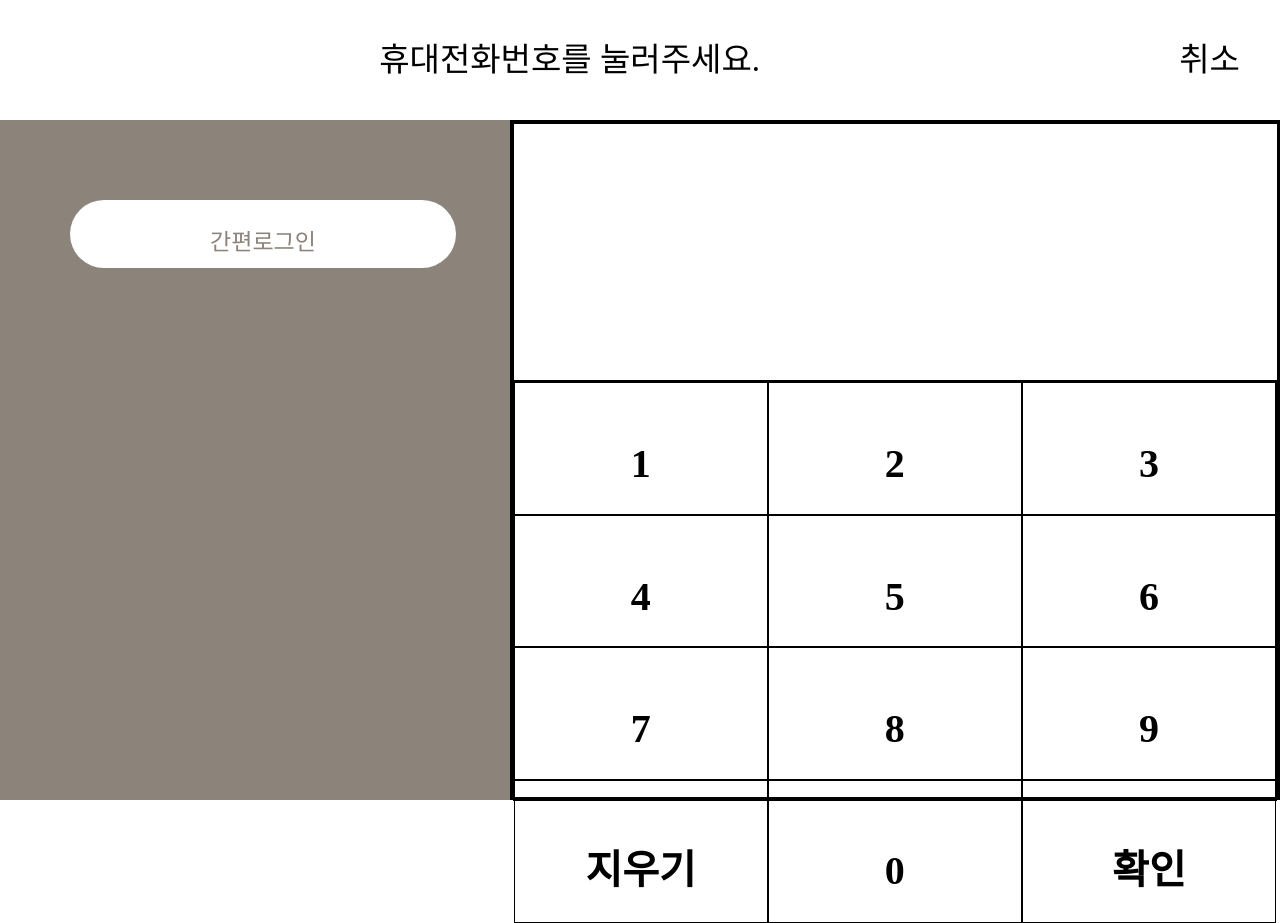
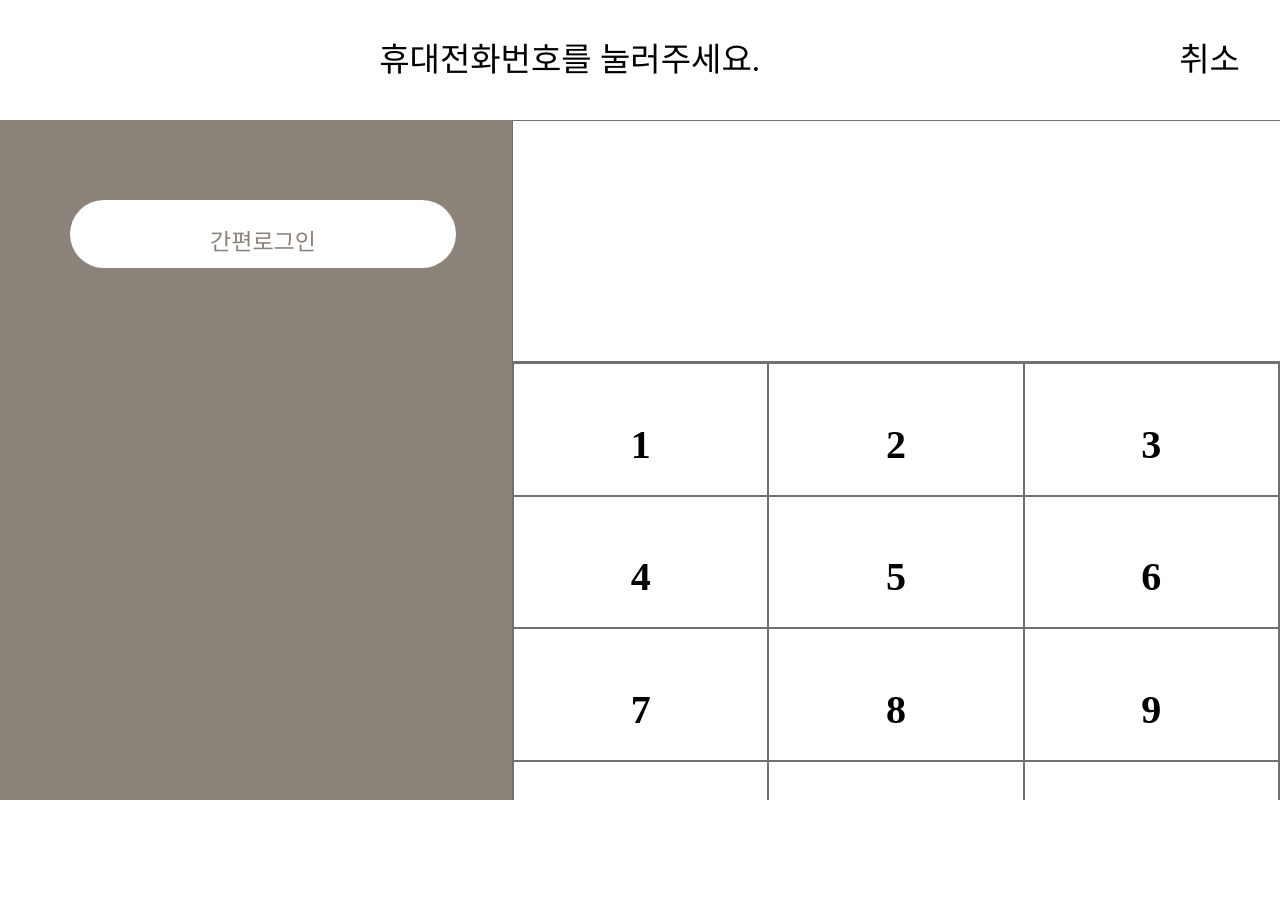
Before and after one commit to Ko-GyeongTae/Frontend-GymManagement-client, a Next.js app: page /login in a window 1280 px wide. After the commit the page ends 800 px from the top, so only its background shows below. Built offline with nearby package versions, Linux system fonts and the light colour scheme.

Commit message:
<EDIT> hidden

```diff
--- a/pages/login.tsx
+++ b/pages/login.tsx
@@ -18,7 +18,7 @@ const Login = () => {
     });
 
     return (
-        <div style={{ width: '100%', height: '100vh' }}>
+        <div style={{ width: '100%', height: '100vh', overflow: 'hidden' }}>
             <div style={{ display: 'inline-flex', width: '100%', height: '15%', textAlign: 'center' }}>
                 <div style={{ width: '89%' }}>
                     <p style={{ verticalAlign: 'middle', fontSize: 33 }}>휴대전화번호를 눌러주세요.</p>
@@ -27,79 +27,79 @@ const Login = () => {
                     <p style={{ verticalAlign: 'middle', fontSize: 33 }}>취소</p>
                 </div>
             </div>
-            <div style={{ width: '100%', height: '85%', display: 'flex' }}>
-                <div style={{ width: '40%', backgroundColor: '#8C837A', alignItems: 'center' }}>
+            <div style={{ width: '100%', height: '100%', display: 'inline-flex' }}>
+                <div style={{ width: '40%', height: '85%', backgroundColor: '#8C837A', alignItems: 'center' }}>
                     <LoginButton backgroundColor={'white'} fontColor={'#8C837A'} left={70} top={200} />
                 </div>
-                <div style={{ width: '60%', border: -1, borderStyle: 'solid', borderColor: 'black' }}>
-                    <div style={{ width: '100%', height: '38%', textAlign: 'center', border: 1, borderStyle: 'solid', borderColor: 'black' }}>
+                <div style={{ width: '60%', height: '100%' }}>
+                    <div style={{ width: '100%', height: '30%', textAlign: 'center', border: 1, borderStyle: 'solid', borderColor: '#707070' }}>
                         <p style={{ fontSize: 60 }}>{phoneNum.slice(0, 3) + (phoneNum.length > 3 ? '-' : "") + phoneNum.slice(3,7) + (phoneNum.length > 7 ? '-' : "") + phoneNum.slice(7, 11)}</p>
                     </div>
-                    <div style={{ width: 'auto', height: '62%', border: 1, borderStyle: 'solid', borderColor: 'black' }}>
+                    <div style={{ width: 'auto', height: '55%', border: 1, borderStyle: 'solid', borderColor: '#707070' }}>
                         <div style={{ display: 'table', width: '100%', height: '100%' }}>
                             <div style={{ display: 'table-row' }}>
-                                <div style={{ display: 'table-cell', width: '33%', height: '25%', textAlign: 'center', fontSize: 20, paddingTop: 30, border: 1, borderStyle: 'solid', borderColor: 'black' }} onClick={() => {
+                                <div style={{ display: 'table-cell', width: '33%', height: '25%', textAlign: 'center', fontSize: 20, paddingTop: 30, border: 1, borderStyle: 'solid', borderColor: '#707070' }} onClick={() => {
                                     InputNumber('1');
                                 }}>
                                     <h1>1</h1>
                                 </div>
-                                <div style={{ display: 'table-cell', width: '33%', height: '25%', textAlign: 'center', fontSize: 20, paddingTop: 30, border: 1, borderStyle: 'solid', borderColor: 'black' }} onClick={() => {
+                                <div style={{ display: 'table-cell', width: '33%', height: '25%', textAlign: 'center', fontSize: 20, paddingTop: 30, border: 1, borderStyle: 'solid', borderColor: '#707070' }} onClick={() => {
                                     InputNumber('2');
                                 }}>
                                     <h1>2</h1>
                                 </div>
-                                <div style={{ display: 'table-cell', width: '33%', height: '25%', textAlign: 'center', fontSize: 20, paddingTop: 30, border: 1, borderStyle: 'solid', borderColor: 'black' }} onClick={() => {
+                                <div style={{ display: 'table-cell', width: '33%', height: '25%', textAlign: 'center', fontSize: 20, paddingTop: 30, border: 1, borderStyle: 'solid', borderColor: '#707070' }} onClick={() => {
                                     InputNumber('3');
                                 }}>
                                     <h1>3</h1>
                                 </div>
                             </div>
                             <div style={{ display: 'table-row' }}>
-                                <div style={{ display: 'table-cell', width: '33%', height: '25%', textAlign: 'center', fontSize: 20, paddingTop: 30, border: 1, borderStyle: 'solid', borderColor: 'black' }} onClick={() => {
+                                <div style={{ display: 'table-cell', width: '33%', height: '25%', textAlign: 'center', fontSize: 20, paddingTop: 30, border: 1, borderStyle: 'solid', borderColor: '#707070' }} onClick={() => {
                                     InputNumber('4');
                                 }}>
                                     <h1>4</h1>
                                 </div>
-                                <div style={{ display: 'table-cell', width: '33%', height: '25%', textAlign: 'center', fontSize: 20, paddingTop: 30, border: 1, borderStyle: 'solid', borderColor: 'black' }} onClick={() => {
+                                <div style={{ display: 'table-cell', width: '33%', height: '25%', textAlign: 'center', fontSize: 20, paddingTop: 30, border: 1, borderStyle: 'solid', borderColor: '#707070' }} onClick={() => {
                                     InputNumber('5');
                                 }}>
                                     <h1>5</h1>
                                 </div>
-                                <div style={{ display: 'table-cell', width: '33%', height: '25%', textAlign: 'center', fontSize: 20, paddingTop: 30, border: 1, borderStyle: 'solid', borderColor: 'black' }} onClick={() => {
+                                <div style={{ display: 'table-cell', width: '33%', height: '25%', textAlign: 'center', fontSize: 20, paddingTop: 30, border: 1, borderStyle: 'solid', borderColor: '#707070' }} onClick={() => {
                                     InputNumber('6');
                                 }}>
                                     <h1>6</h1>
                                 </div>
                             </div>
                             <div style={{ display: 'table-row' }}>
-                                <div style={{ display: 'table-cell', width: '33%', height: '25%', textAlign: 'center', fontSize: 20, paddingTop: 30, border: 1, borderStyle: 'solid', borderColor: 'black' }} onClick={() => {
+                                <div style={{ display: 'table-cell', width: '33%', height: '25%', textAlign: 'center', fontSize: 20, paddingTop: 30, border: 1, borderStyle: 'solid', borderColor: '#707070' }} onClick={() => {
                                     InputNumber('7');
                                 }}>
                                     <h1>7</h1>
                                 </div>
-                                <div style={{ display: 'table-cell', width: '33%', height: '25%', textAlign: 'center', fontSize: 20, paddingTop: 30, border: 1, borderStyle: 'solid', borderColor: 'black' }} onClick={() => {
+                                <div style={{ display: 'table-cell', width: '33%', height: '25%', textAlign: 'center', fontSize: 20, paddingTop: 30, border: 1, borderStyle: 'solid', borderColor: '#707070' }} onClick={() => {
                                     InputNumber('8');
                                 }}>
                                     <h1>8</h1>
                                 </div>
-                                <div style={{ display: 'table-cell', width: '33%', height: '25%', textAlign: 'center', fontSize: 20, paddingTop: 30, border: 1, borderStyle: 'solid', borderColor: 'black' }} onClick={() => {
+                                <div style={{ display: 'table-cell', width: '33%', height: '25%', textAlign: 'center', fontSize: 20, paddingTop: 30, border: 1, borderStyle: 'solid', borderColor: '#707070' }} onClick={() => {
                                     InputNumber('9');
                                 }}>
                                     <h1>9</h1>
                                 </div>
                             </div>
                             <div style={{ display: 'table-row' }}>
-                                <div style={{ display: 'table-cell', width: '33%', height: '25%', textAlign: 'center', fontSize: 20, paddingTop: 30, border: 1, borderStyle: 'solid', borderColor: 'black' }} onClick={() => {
+                                <div style={{ display: 'table-cell', width: '33%', height: '25%', textAlign: 'center', fontSize: 20, paddingTop: 30, border: 1, borderStyle: 'solid', borderColor: '#707070' }} onClick={() => {
                                     setPhoneNum(phoneNum.slice(0, -1));
                                 }}>
                                     <h1>지우기</h1>
                                 </div>
-                                <div style={{ display: 'table-cell', width: '33%', height: '25%', textAlign: 'center', fontSize: 20, paddingTop: 30, border: 1, borderStyle: 'solid', borderColor: 'black' }} onClick={() => {
+                                <div style={{ display: 'table-cell', width: '33%', height: '25%', textAlign: 'center', fontSize: 20, paddingTop: 30, border: 1, borderStyle: 'solid', borderColor: '#707070' }} onClick={() => {
                                     InputNumber('0');
                                 }}>
                                     <h1>0</h1>
                                 </div>
-                                <div style={{ display: 'table-cell', width: '33%', height: '25%', textAlign: 'center', fontSize: 20, paddingTop: 30, border: 1, borderStyle: 'solid', borderColor: 'black' }} onClick={() => {
+                                <div style={{ display: 'table-cell', width: '33%', height: '25%', textAlign: 'center', fontSize: 20, paddingTop: 30, border: 1, borderStyle: 'solid', borderColor: '#707070' }} onClick={() => {
                                     console.log('done');
                                 }}>
                                     <h1>확인</h1>
```
